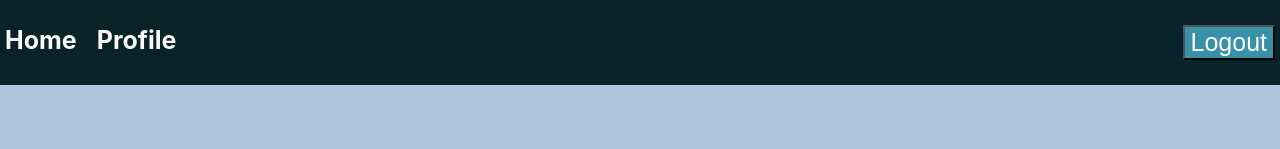
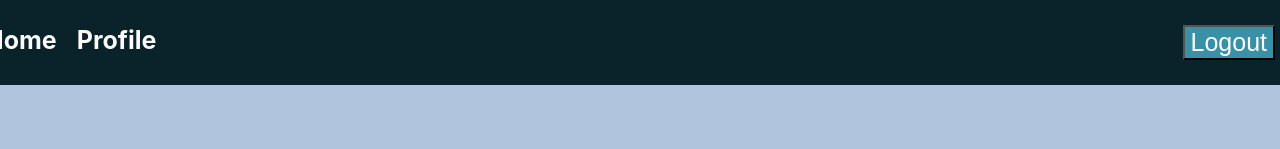
Before and after one commit to jj-link/vpl-frontend, a React (Create React App) app in the folder vpl-frontend/: page /#/mybooks in a window 1280 px wide. Shown: the top 149 px of the page. Built offline with nearby package versions, Linux system fonts and the light colour scheme.

Commit message:
fixed home button

```diff
--- a/vpl-frontend/src/Components/Navbar/Navbar.tsx
+++ b/vpl-frontend/src/Components/Navbar/Navbar.tsx
@@ -7,6 +7,7 @@ import { RootState } from '../../Store';
 import {logout} from '../../Slices/UserSlice';
 
 export const Navbar: React.FC = () => {
+    const userRole = useSelector((state: RootState) => state.user.user?.userRole);
 
     const dispatch:AppDispatch = useDispatch();
 
@@ -16,13 +17,27 @@ export const Navbar: React.FC = () => {
 
     const user = useSelector((state:RootState) => state.user.user);
 
+    const isOwner=() => {
+        if(userRole == 2){
+          return true;
+        }
+        else{
+          return false;
+        }
+    }
+
     return(
         <nav className="navbar">
             <div className="nav-container">
                 <ul className='nav-menu'>
-                    <li className="nav-item">
-                        <Link to={"/home"} className="nav-link">Home</Link>
-                    </li>
+                { isOwner()?
+                <Link to="/ownerhome">
+                <li className="nav-link">Home</li>
+                </Link> :
+                <Link to="/userhome">
+                <li className="nav-link">Home</li>
+                </Link>
+                }
 
                     <li className="nav-item">
                         <Link to={"/profile"} className="nav-link">Profile</Link>
--- a/vpl-frontend/src/Views/AllUsersPage/AllUsersPage.tsx
+++ b/vpl-frontend/src/Views/AllUsersPage/AllUsersPage.tsx
@@ -32,7 +32,7 @@ export const AllUsersPage: React.FC<any> = () => {
         })}
 
         <div className="all-users-home-button">
-          <Link to="/home">
+          <Link to="/ownerhome">
             <button className='all-users-back-btn'>back</button>
           </Link>
         </div>
```
